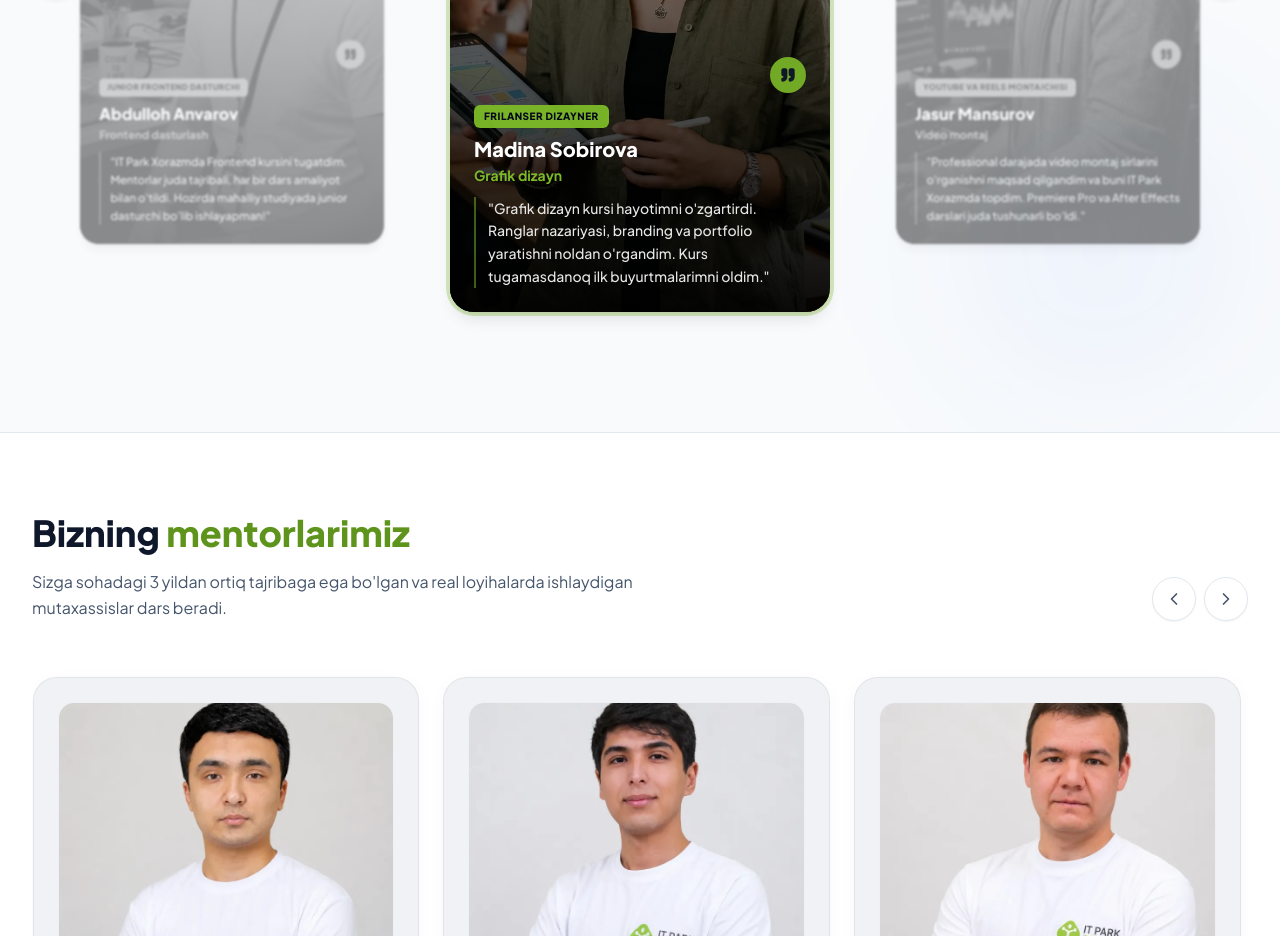
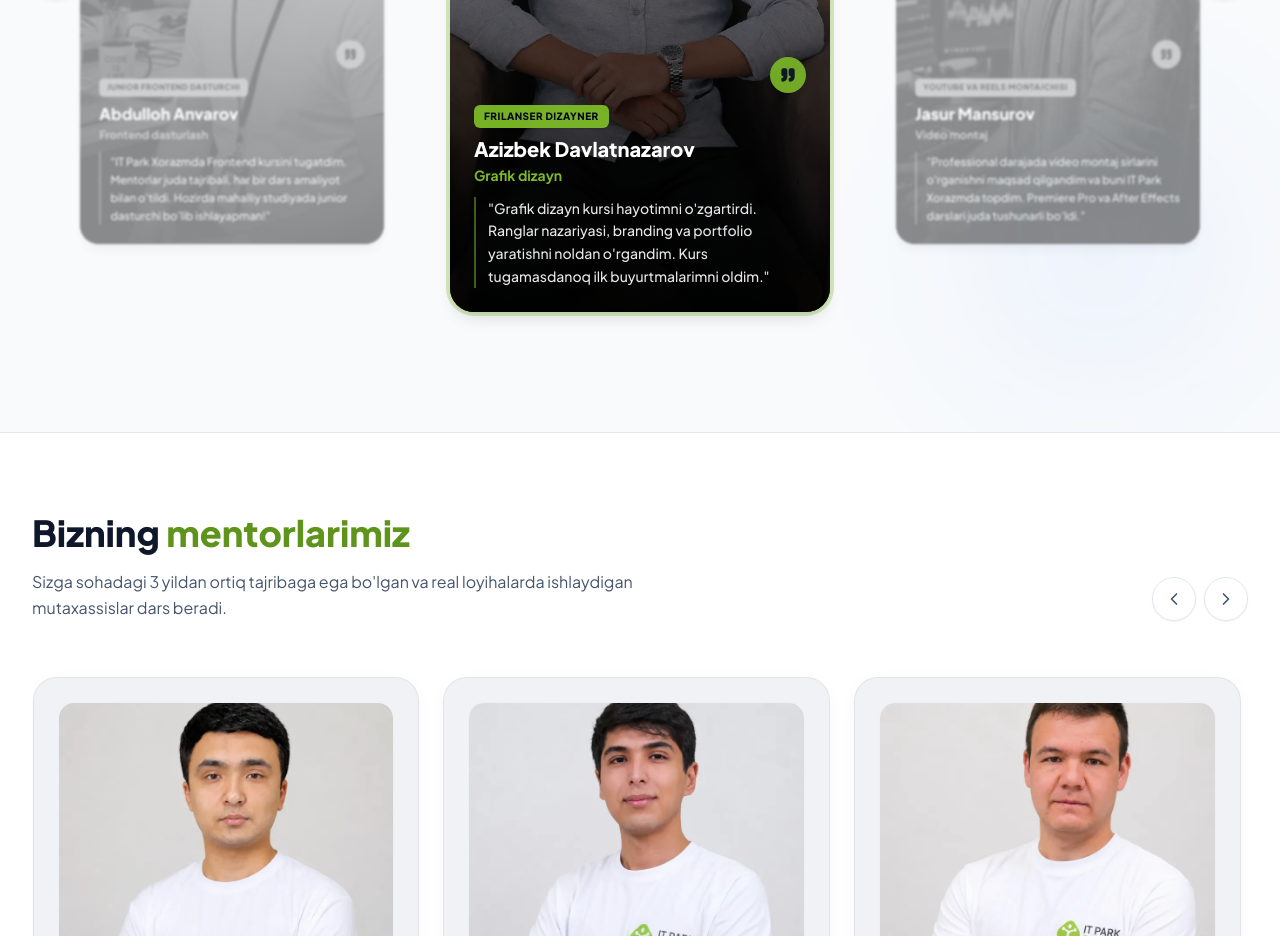
Before and after one commit to TemurbekReyimberdiyev/itparkxorazm, a React (Vite) app: page / in a window 1280 px wide. Shown: the part 3980-4916 px from the top of the page. Built offline with nearby package versions, Linux system fonts and the light colour scheme.

Commit message:
feat: replace reviewer Madina Sobirova with Azizbek Davlatnazarov and update photo

```diff
--- a/src/components/Reviews.jsx
+++ b/src/components/Reviews.jsx
@@ -18,13 +18,13 @@ export default function Reviews({ language, translations }) {
       image: '/images/student_1.webp'
     },
     {
-      name: 'Madina Sobirova',
+      name: 'Azizbek Davlatnazarov',
       courseUz: 'Grafik dizayn',
       courseRu: 'Графический дизайн',
       badgeUz: 'Frilanser dizayner',
       badgeRu: 'Дизайнер-фрилансер',
       textUz: 'Grafik dizayn kursi hayotimni o\'zgartirdi. Ranglar nazariyasi, branding va portfolio yaratishni noldan o\'rgandim. Kurs tugamasdanoq ilk buyurtmalarimni oldim.',
-      textRu: 'Курс графического дизайна изменил мою жизнь. Изучила теорию цвета, брендинг и создание портфолио с нуля. Получила первые заказы еще до окончания курса.',
+      textRu: 'Курс графического дизайна изменил мою жизнь. Изучил теорию цвета, брендинг и создание портфолио с нуля. Получил первые заказы еще до окончания курса.',
       image: '/images/student_2.webp'
     },
     {
```
Also changed, not shown: public/images/student_2.webp.
